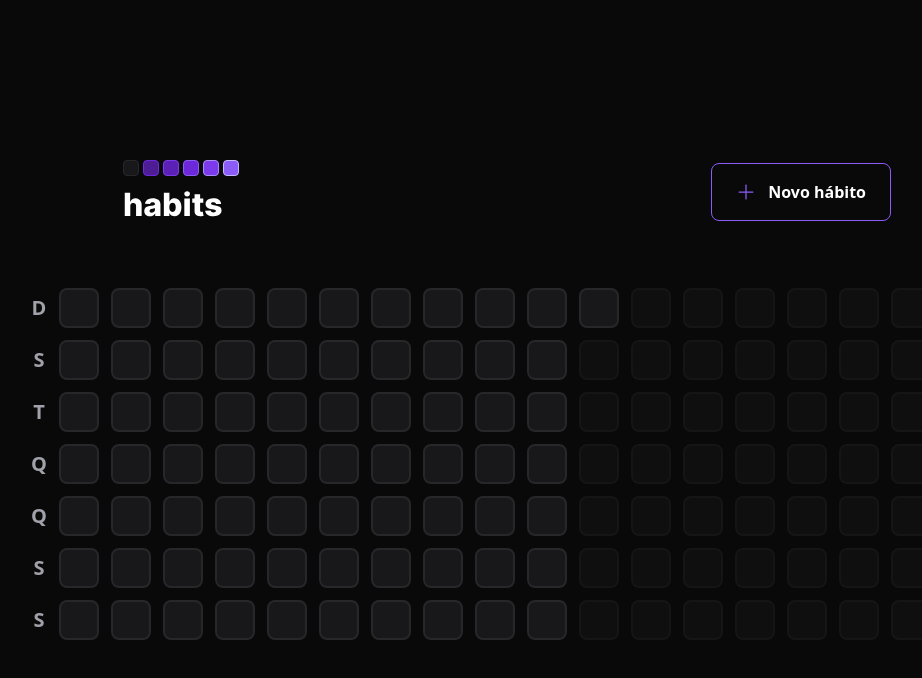
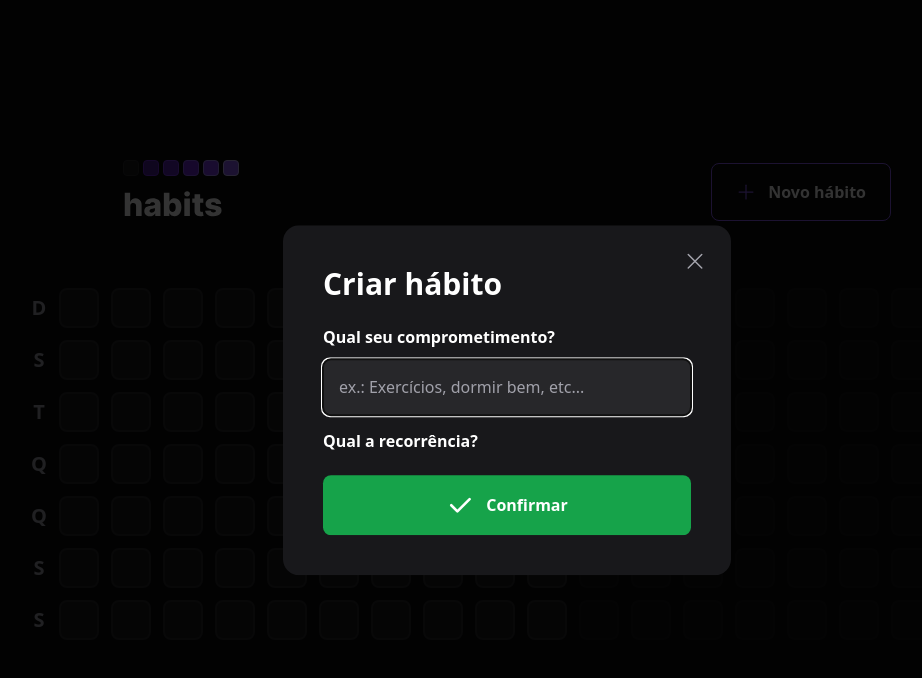
Before and after one commit to gabrielcoutinh0/Habits-Ignite, a React (Vite) app in the folder frontend/: page / in a window 1280 px wide. Both pictures are taken after a click on the button "Novo hábito". Shown: the top 678 px of the page, without its empty margins (133-1055 px from the left). Built offline with nearby package versions, Linux system fonts and the light colour scheme.

Commit message:
feat: creating modal with radix-ui

```diff
--- a/frontend/package.json
+++ b/frontend/package.json
@@ -9,6 +9,7 @@
     "preview": "vite preview"
   },
   "dependencies": {
+    "@radix-ui/react-dialog": "^1.0.3",
     "dayjs": "^1.11.7",
     "phosphor-react": "^1.4.1",
     "react": "^18.2.0",
--- a/frontend/src/components/Header.tsx
+++ b/frontend/src/components/Header.tsx
@@ -1,17 +1,35 @@
-import { Plus } from 'phosphor-react';
+import { Plus, X } from 'phosphor-react';
+import * as Dialog from '@radix-ui/react-dialog';
 import logoImage from '../assets/logo.svg';
+import { NewHabitForm } from './NewHabitForm';
 
 export function Header() {
   return (
     <div className='w-full max-w-3xl mx-auto flex items-center justify-between'>
       <img src={logoImage} alt='Habits' />
-      <button
-        type='button'
-        className='border border-violet-500 font-semibold rounded-lg px-6 py-4 flex items-center gap-3 hover:border-violet-300'
-      >
-        <Plus size={20} className='text-violet-500' />
-        Novo hábito
-      </button>
+
+      <Dialog.Root>
+        <Dialog.Trigger
+          type='button'
+          className='border border-violet-500 font-semibold rounded-lg px-6 py-4 flex items-center gap-3 hover:border-violet-300'
+        >
+          <Plus size={20} className='text-violet-500' />
+          Novo hábito
+        </Dialog.Trigger>
+
+        <Dialog.Portal>
+          <Dialog.Overlay className='w-screen h-screen bg-black/80 fixed inset-0' />
+          <Dialog.Content className='absolute p-10 bg-zinc-900 rounded-2xl w-full max-w-md top-1/2 left-1/2 -translate-x-1/2 -translate-y-1/2'>
+            <Dialog.Close className='absolute right-6 top-6 text-zinc-400 hover:text-zinc-200'>
+              <X size={24} aria-label='Fechar' />
+            </Dialog.Close>
+            <Dialog.Title className='text-3xl leading-tight font-extrabold'>
+              Criar hábito
+            </Dialog.Title>
+            <NewHabitForm />
+          </Dialog.Content>
+        </Dialog.Portal>
+      </Dialog.Root>
     </div>
   );
 }
--- /dev/null
+++ b/frontend/src/components/NewHabitForm.tsx
@@ -0,0 +1,29 @@
+import { Check } from 'phosphor-react';
+
+export function NewHabitForm() {
+  return (
+    <form className='w-full flex flex-col mt-6'>
+      <label htmlFor='title' className='font-semibold leading-tight'>
+        Qual seu comprometimento?
+      </label>
+      <input
+        type='text'
+        id='title'
+        placeholder='ex.: Exercícios, dormir bem, etc...'
+        className='p-4 rounded-lg mt-3 bg-zinc-800 text-white placeholder:text-zinc-400'
+        autoFocus
+      />
+
+      <label htmlFor='' className='font-semibold leading-tight mt-4'>
+        Qual a recorrência?
+      </label>
+      <button
+        type='submit'
+        className='mt-6 rounded-lg p-4 flex items-center justify-center gap-3 font-semibold bg-green-600 hover:bg-green-500'
+      >
+        <Check size={28} weight='bold' />
+        Confirmar
+      </button>
+    </form>
+  );
+}
```
Also changed, not shown: 1 other file (tests, documents, lock files or other folders).
